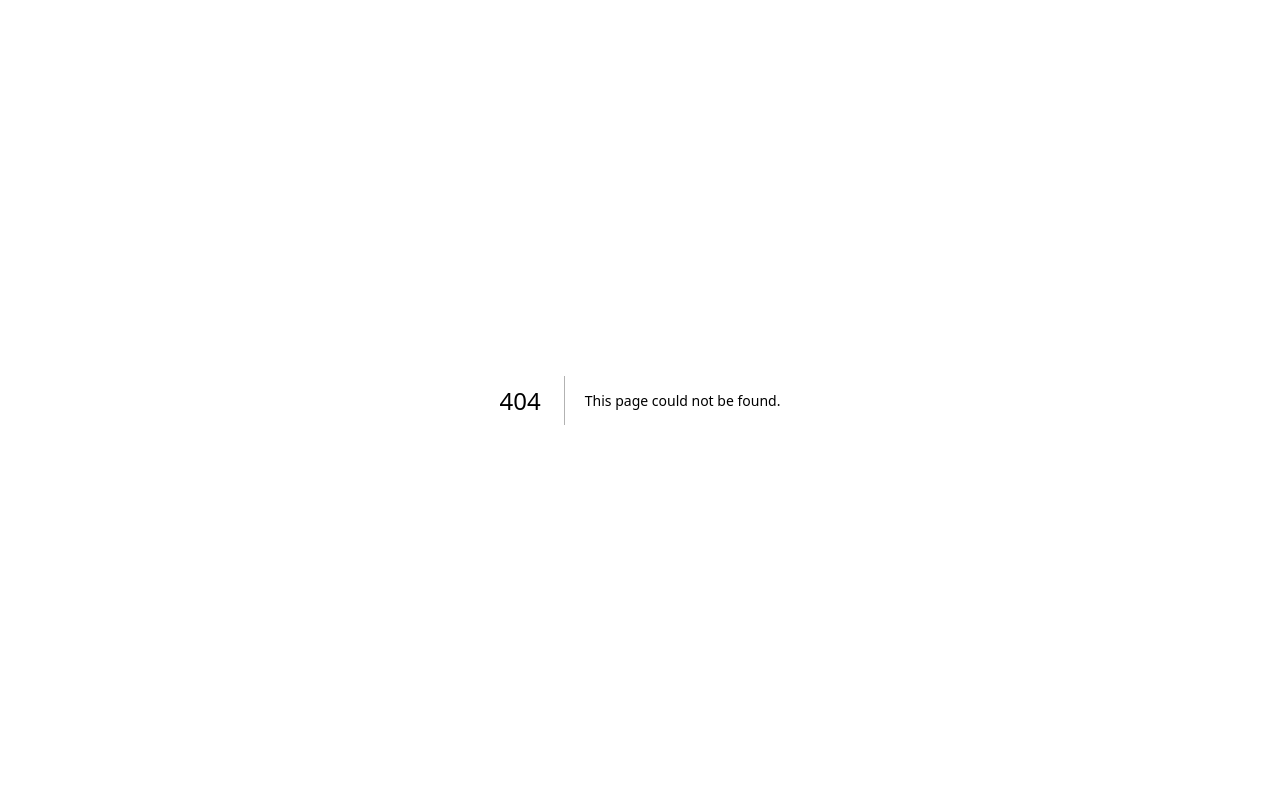
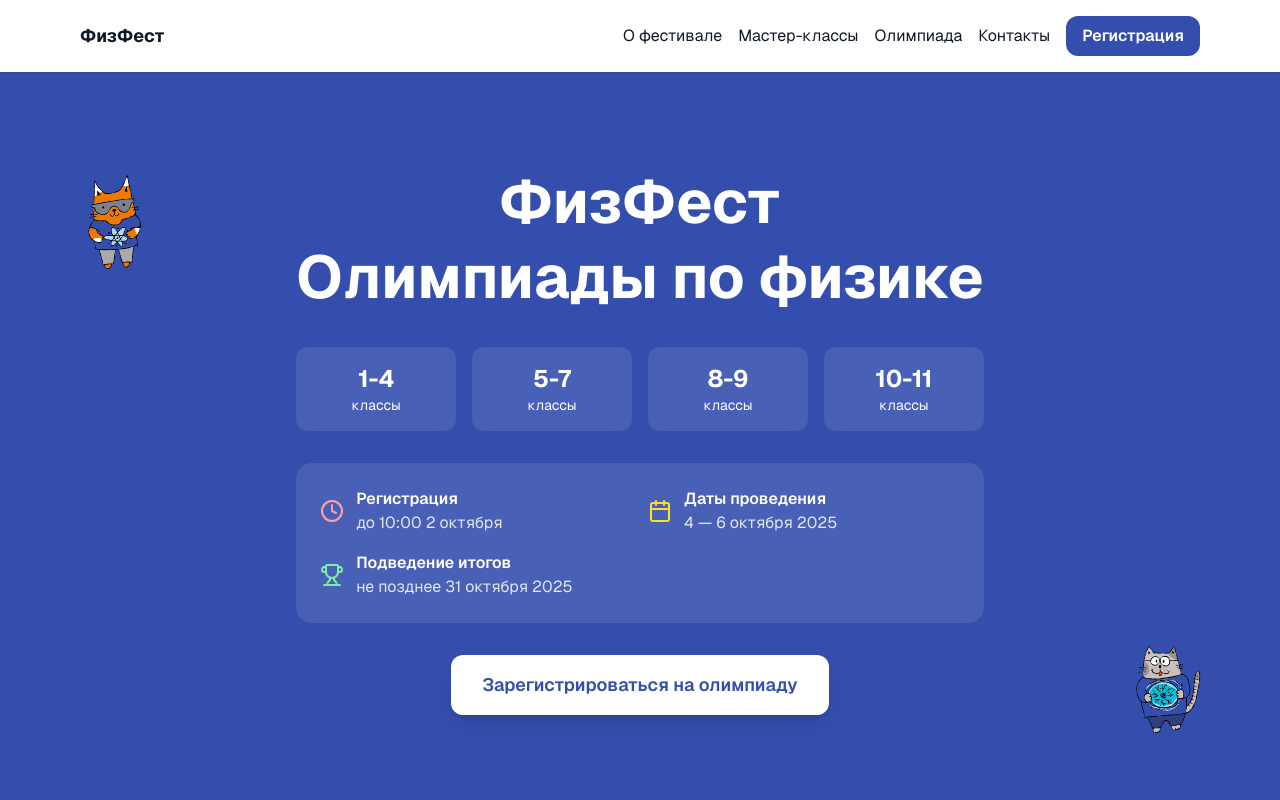
Before and after one commit to nikiquark/physicsday_frontend, a Next.js app: page /olympiads in a window 1280 px wide. Before the commit this address had no page. Shown: the top 800 px of the page. Built offline with nearby package versions, Linux system fonts and the light colour scheme; no server answers.

Commit message:
fix: typo

```diff
--- a/src/components/Header.tsx
+++ b/src/components/Header.tsx
@@ -22,7 +22,7 @@
             <nav className="hidden lg:flex items-center space-x-4">
                 <Link href="/#about" className="hover:text-blue-600 transition">О фестивале</Link>
                 <Link href="/masters" className="hover:text-blue-600 transition">Мастер-классы</Link>
-                <Link href="/olimpiads" className="hover:text-blue-600 transition">Олимпиада</Link>
+                <Link href="/olympiads" className="hover:text-blue-600 transition">Олимпиада</Link>
                 <a href="#contacts" className="hover:text-blue-600 transition">Контакты</a>
                 <Link href="/#register" className="bg-[#344EAD] text-white px-4 py-2 rounded-xl font-semibold hover:bg-[#2a3f92] transition">Регистрация</Link>
             </nav>
@@ -36,7 +36,7 @@
             >
                 <Link onClick={() => setMenuOpen(false)} href="/#about" className="hover:text-blue-600 transition py-2">О фестивале</Link>
                 <Link onClick={() => setMenuOpen(false)} href="/masters" className="hover:text-blue-600 transition py-2">Мастер-классы</Link>
-                <Link onClick={() => setMenuOpen(false)} href="/olimpiads" className="hover:text-blue-600 transition py-2">Олимпиада</Link>
+                <Link onClick={() => setMenuOpen(false)} href="/olympiads" className="hover:text-blue-600 transition py-2">Олимпиада</Link>
                 <a onClick={() => setMenuOpen(false)} href="#contacts" className="hover:text-blue-600 transition py-2">Контакты</a>
                 <Link onClick={() => setMenuOpen(false)} href="/#register" className="bg-[#344EAD] text-white px-4 py-2 rounded-xl font-semibold hover:bg-[#2a3f92] transition text-center">Регистрация</Link>
             </motion.div>
```
Also changed, not shown: src/app/olympiads/page.tsx (renamed from src/app/olimpiads/page.tsx).
